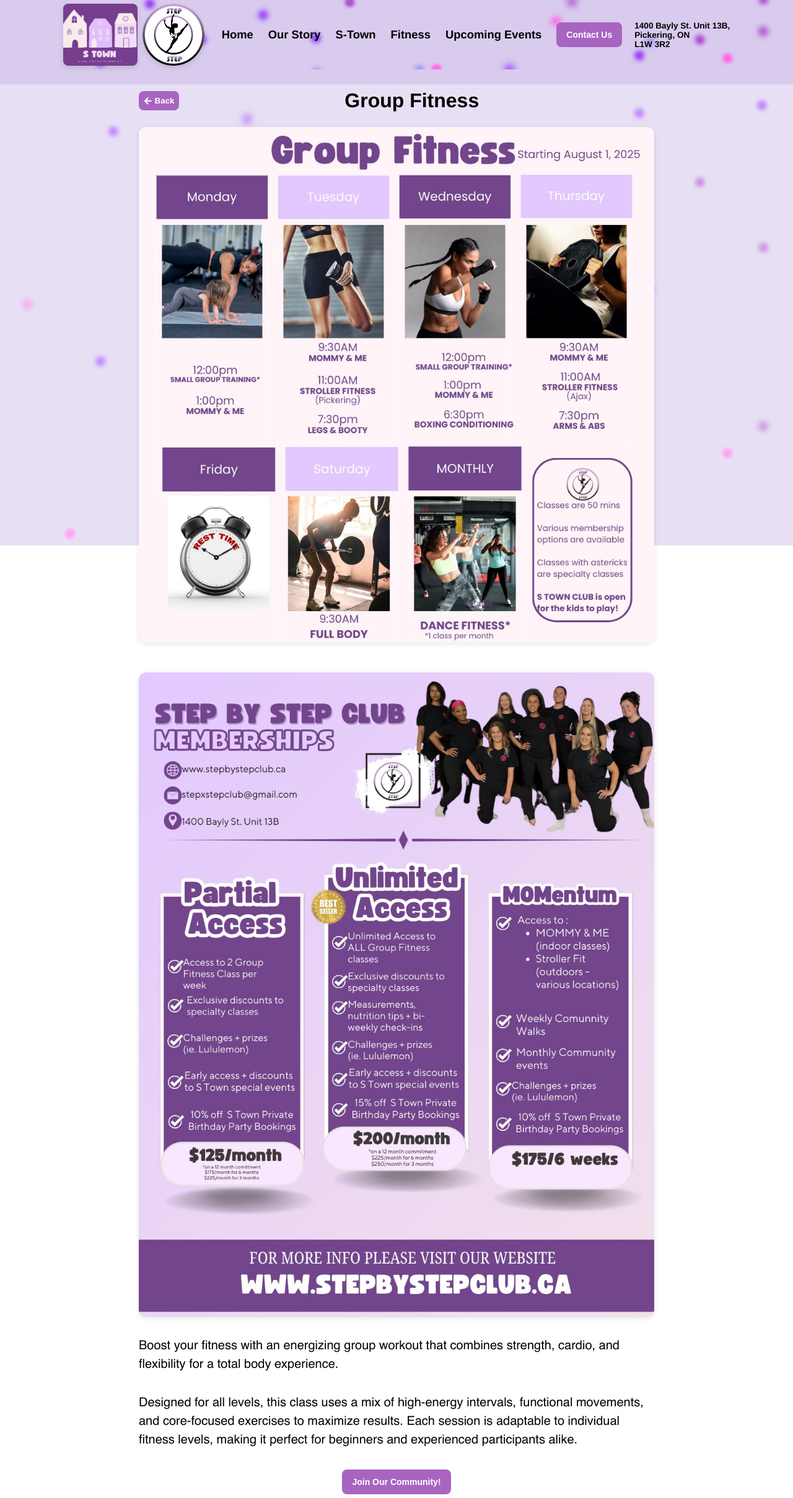
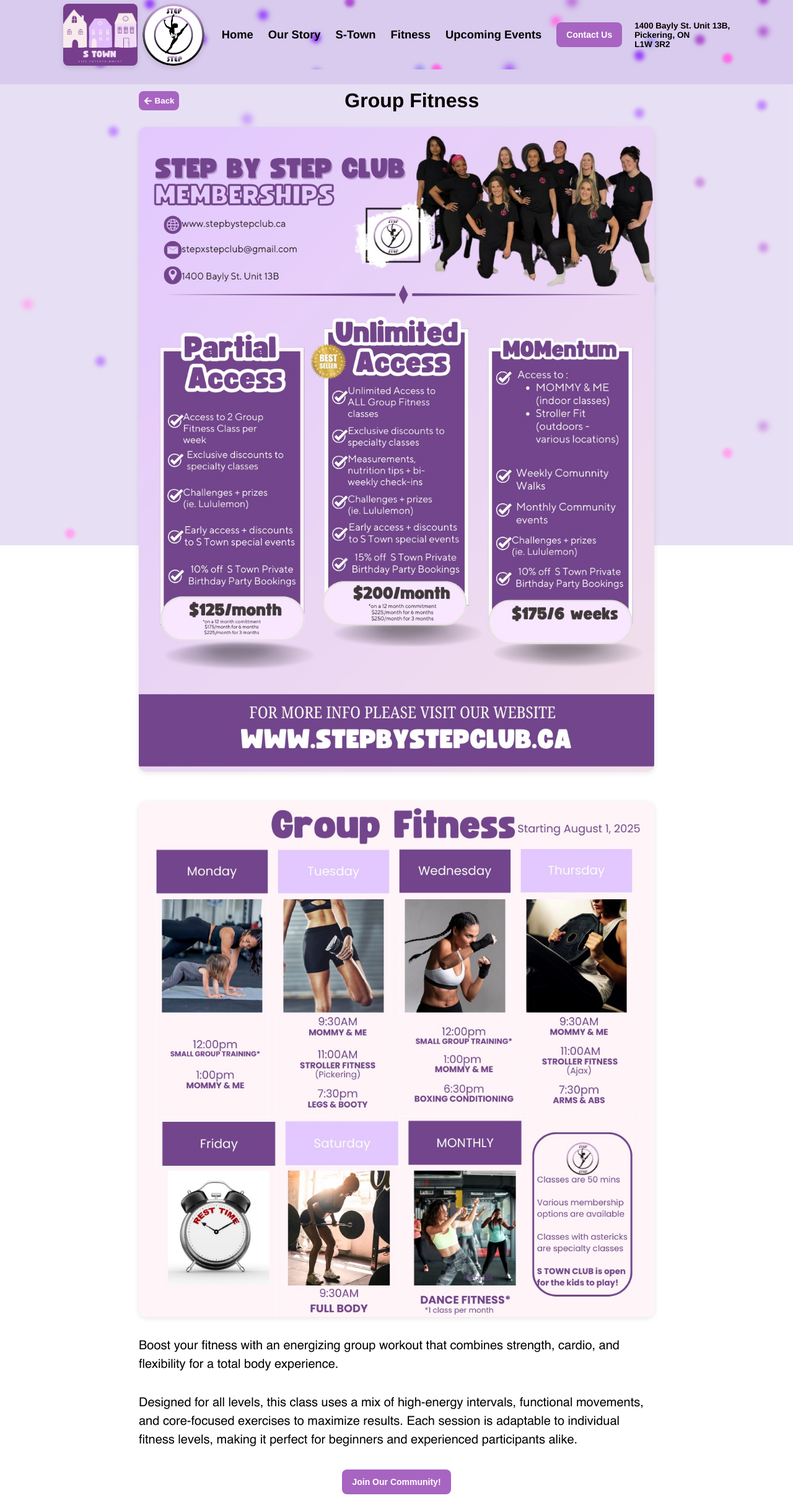
Before and after one commit to ralphdaryn/stepbystepstars, a React (Create React App) app in the folder client/: page /groupfitness in a window 1280 px wide. Shown: the top 2417 px of the page at 62% size. Built offline with nearby package versions, Linux system fonts and the light colour scheme.

Commit message:
style group fitness page

```diff
--- a/client/src/components/GroupFitness/GroupFitness.js
+++ b/client/src/components/GroupFitness/GroupFitness.js
@@ -49,16 +49,16 @@ const GroupFitness = () => {
         <div className="groupfitness__wrapper">
           <div className="groupfitness__image">
             <img
+              src={groupFitnessImage2}
+              alt="Group Fitness Member"
+              className="groupfitness__image-section"
+              onClick={() => openImage(groupFitnessImage2)}
+            />
+               <img
               src={groupFitnessImage}
               alt="Group Fitness"
               className="groupfitness__image-section"
               onClick={() => openImage(groupFitnessImage)}
-            />
-            <img
-              src={groupFitnessImage2}
-              alt="Group Fitness Member"
-              className="groupfitness__image-section"
-              onClick={() => openImage(groupFitnessImage2)}
             />
           </div>
 
```
